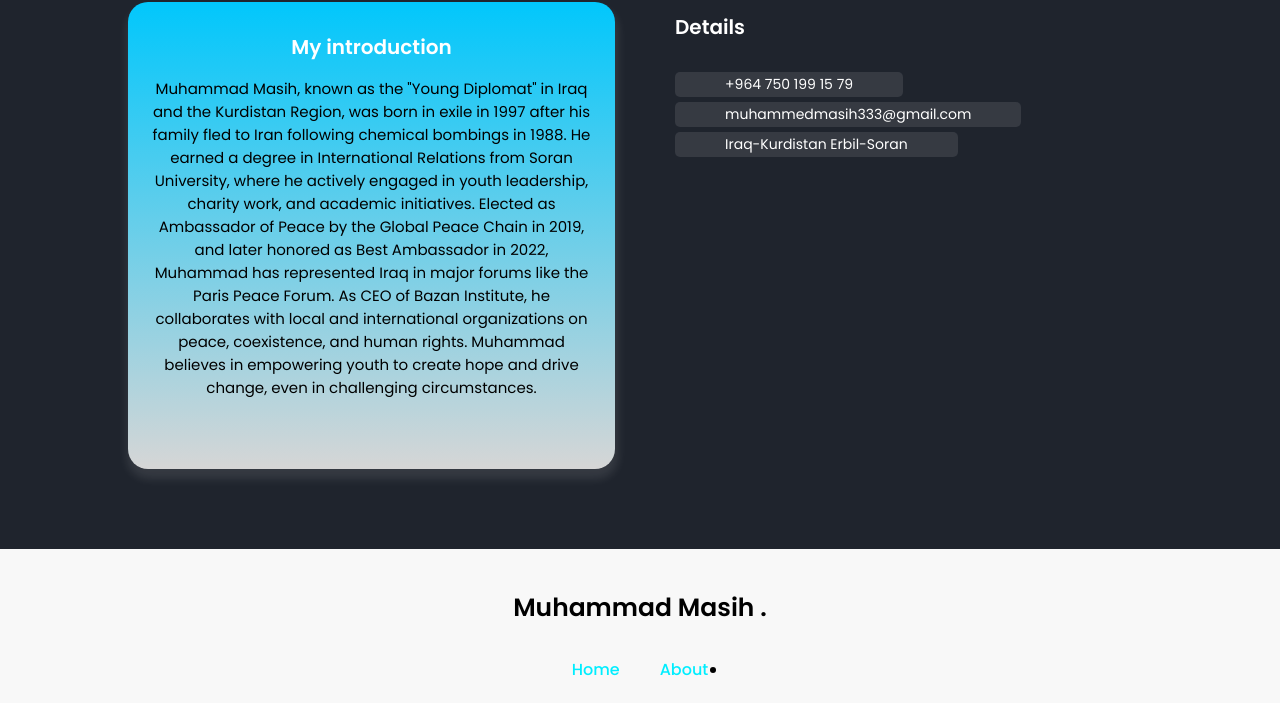
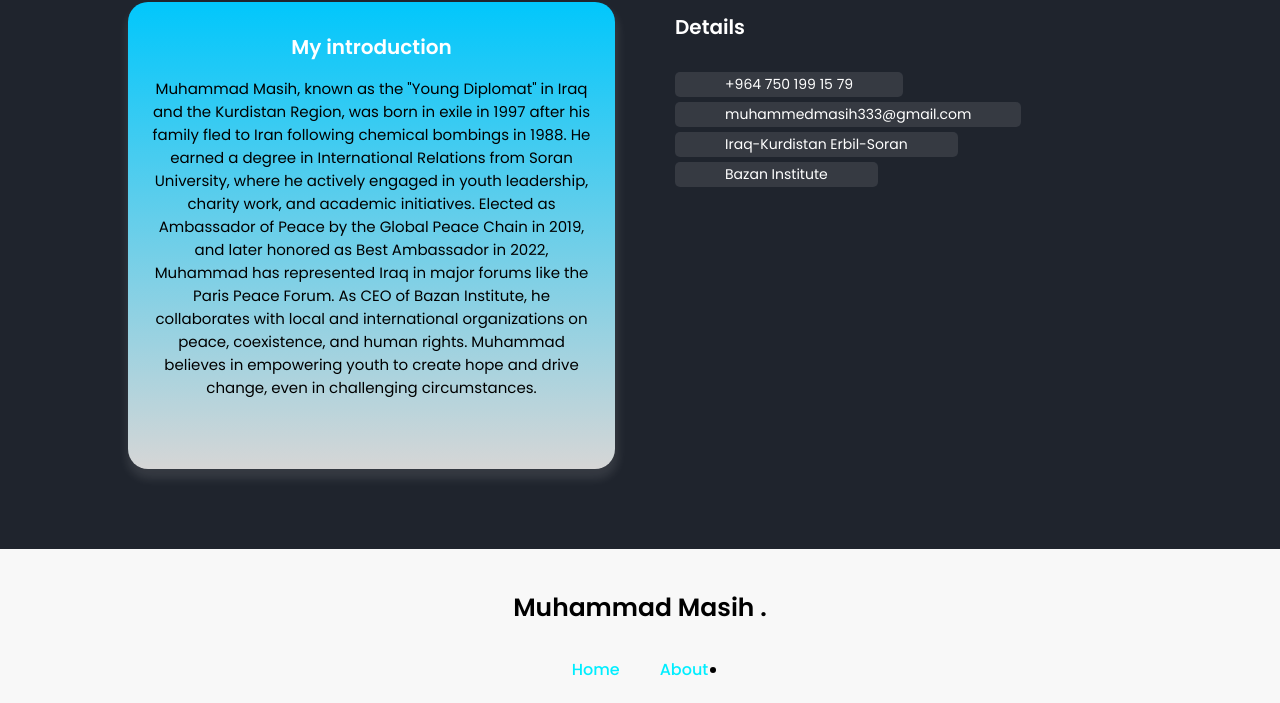
Before and after one commit to habibbedawi/Muhammad, a plain HTML site: page index.html in a window 1280 px wide. Shown: the part 1043-1746 px from the top of the page. Drawn offline with nearby package versions, Linux system fonts and the light colour scheme.

Commit message:
index.html

```diff
--- a/index.html
+++ b/index.html
@@ -103,6 +103,7 @@
                         <span><a href="tel:+964 750 199 15 79">+964 750 199 15 79</a></span>
                         <span><a href="mailto:muhammedmasih333@gmail.com">muhammedmasih333@gmail.com</a></span>
                         <span><a href="https://maps.app.goo.gl/sBEqEyNuvpGRVr158">Iraq-Kurdistan Erbil-Soran</a></span>
+                         <span><a href="https://bazaninstitute.github.io/bazan/">Bazan Institute</a></span>
                     </div>
 
                 </div>
```
